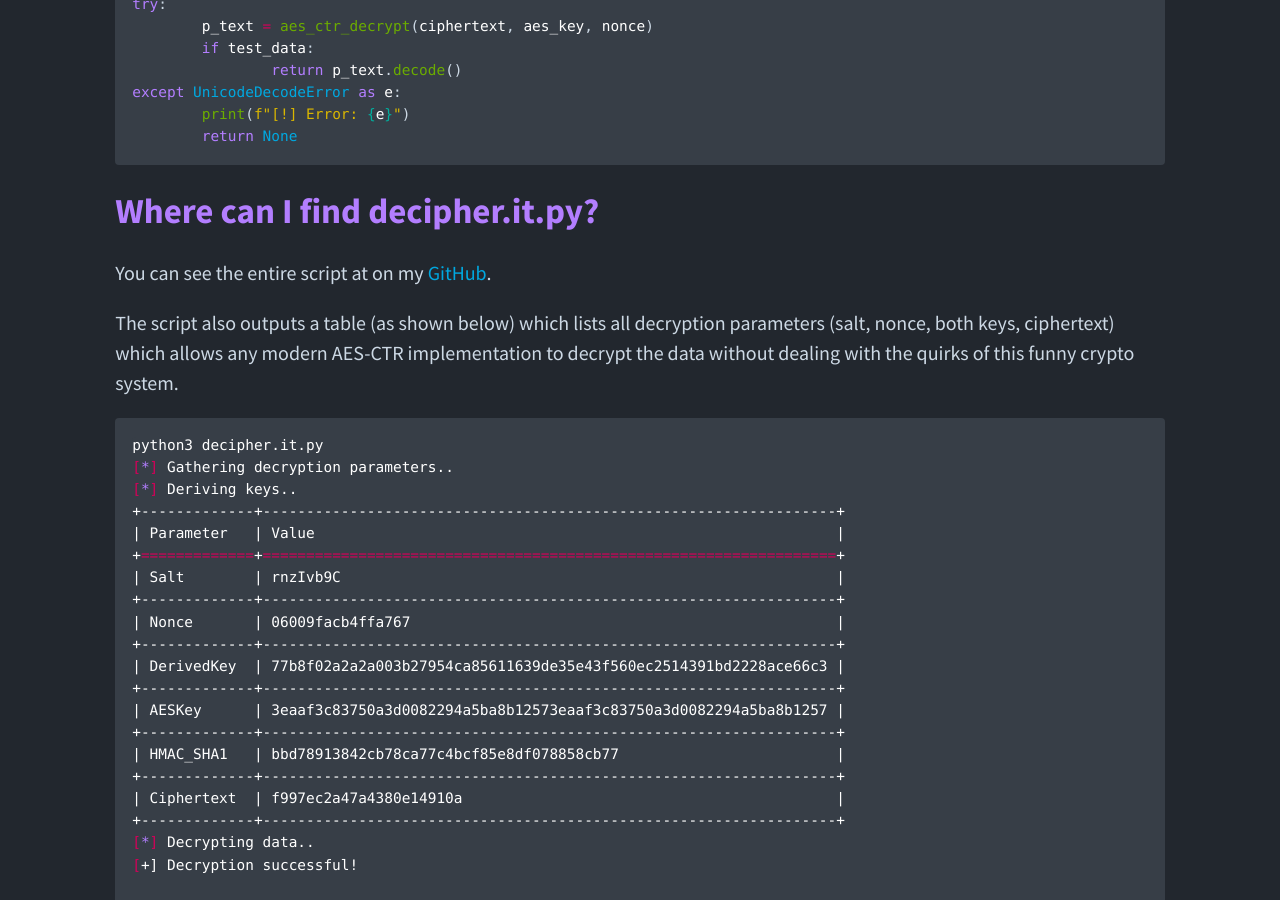
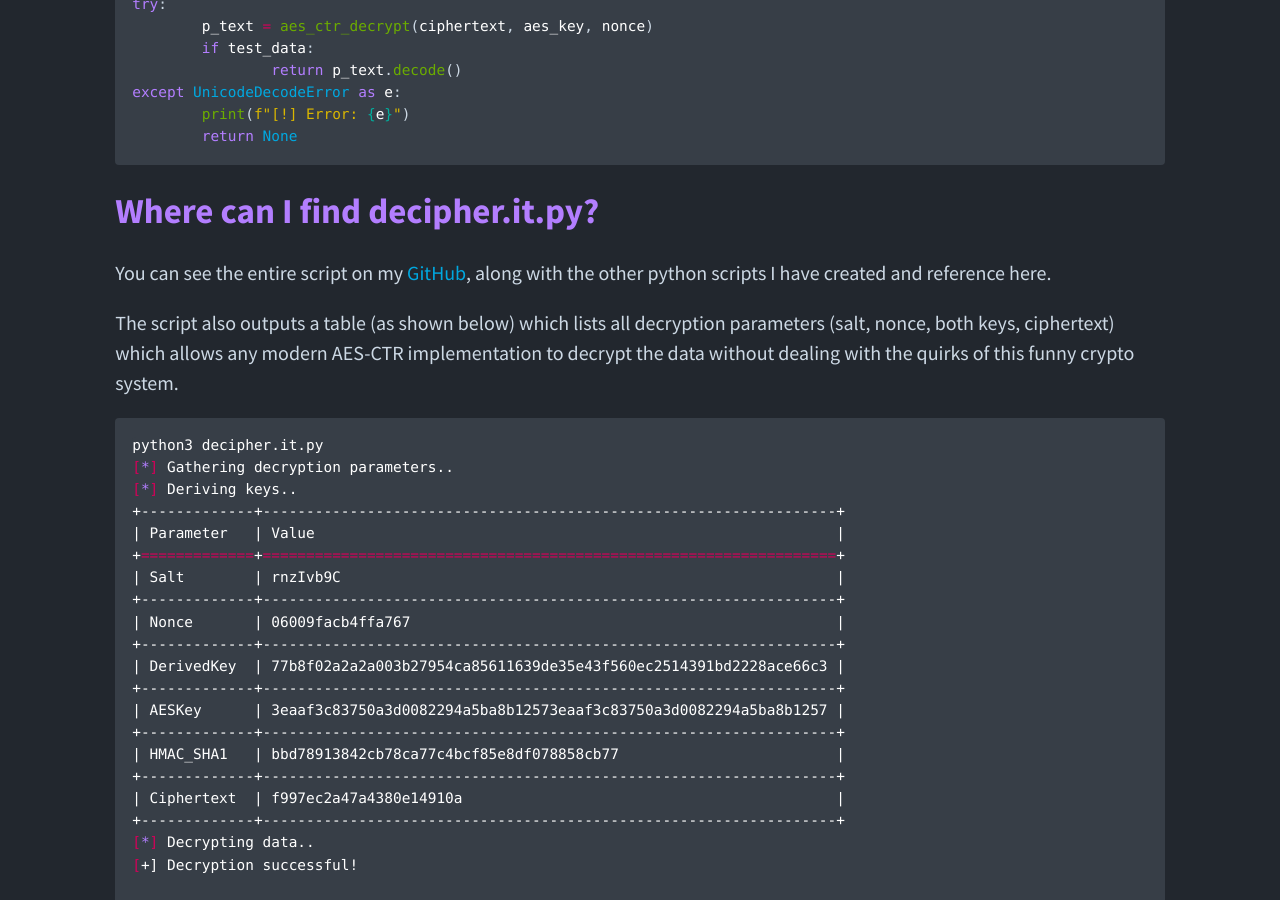
Before and after one commit to davewinton/davewinton.github.io, a Jekyll site: the page built from _posts/2025-02-12-DecipherIt.md, in a window 1280 px wide and 900 px high, scrolled down 20091 px. Built offline with Jekyll 4.4.1, drawn with Linux system fonts in a browser that asks for light colours; nearby versions of some CDN libraries; library files that are not in the unit come from our copies; comment, search, counter and statistics services are not loaded; some of the changed text lies outside the part shown.

Commit message:
Update 2025-02-12-DecipherIt.md

```diff
--- a/_posts/2025-02-12-DecipherIt.md
+++ b/_posts/2025-02-12-DecipherIt.md
@@ -647,7 +647,7 @@ except UnicodeDecodeError as e:
 
 ## Where can I find decipher.it.py?
 
-You can see the entire script at on my [GitHub](https://github.com/davewinton/decipherit).
+You can see the entire script on my [GitHub](https://github.com/davewinton/decipherit), along with the other python scripts I have created and reference here.
 
 The script also outputs a table (as shown below) which lists all decryption parameters (salt, nonce, both keys, ciphertext) which allows any modern AES-CTR implementation to decrypt the data without dealing with the quirks of this funny crypto system.
 
```
Also changed, not shown: other parts of _posts/2025-02-12-DecipherIt.md (+2 -1 lines).
